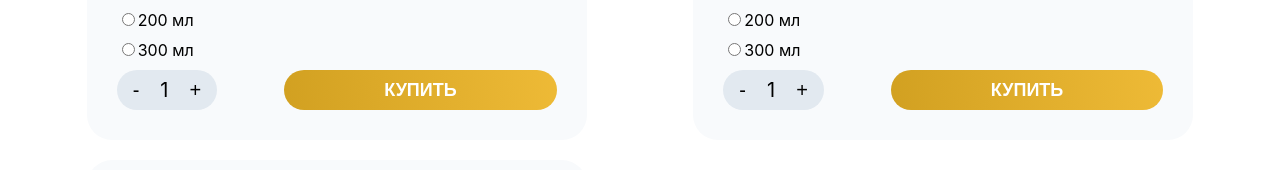
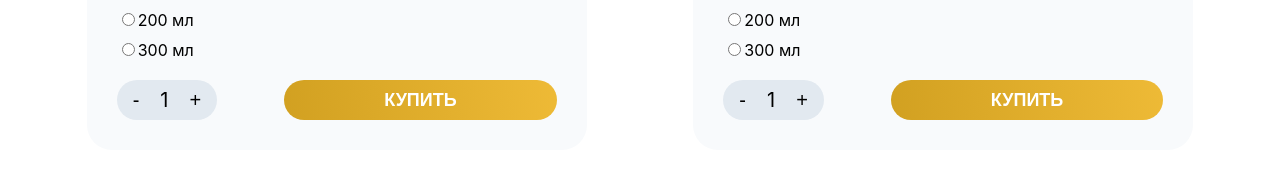
Before and after one commit to AndriiManyak/react-shop-tt, a React (Create React App) app: page / in a window 1280 px wide. Shown: the part 539-709 px from the top of the page. Built offline with nearby package versions, Linux system fonts and the light colour scheme.

Commit message:
small style fix

```diff
--- a/src/components/Good/Good.scss
+++ b/src/components/Good/Good.scss
@@ -41,6 +41,7 @@
     display: flex;
     justify-content: space-between;
     align-items: center;
+    margin-top: 10px;
   }
 
   &__purchase-button {
--- a/src/components/QuantityInput/QuantityInput.scss
+++ b/src/components/QuantityInput/QuantityInput.scss
@@ -5,6 +5,10 @@
   background-color:  #e2e9f0;
   border-radius: 30px;
   padding: 10px;
+
+  &:hover {
+    background-color: #e2e9f0;;
+  }
 
   &__button {
     border: none;
```
